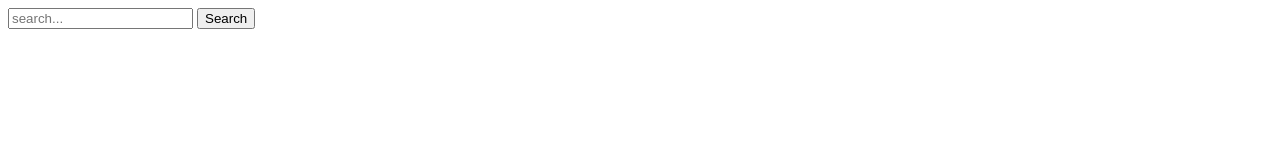
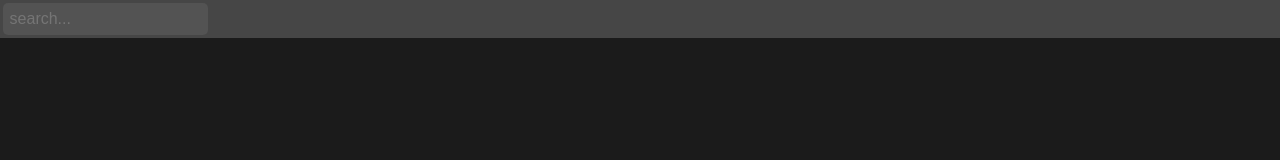
Before and after one commit to fahendeck/personal, a plain HTML site: page index.html in a window 1280 px wide. Drawn offline with Linux system fonts and the light colour scheme; the site is published under a folder, as on GitHub Pages, so addresses that start at the root find nothing.

Commit message:
Update index.html

```diff
--- a/index.html
+++ b/index.html
@@ -2,8 +2,8 @@
 <html lang="en">
 <head>
     <meta charset="UTF-8">
-    <link rel="stylesheet" href="/css/main.css">
-    <link rel="stylesheet" href="/css/dark.css">
+    <link rel="stylesheet" href="./css/main.css">
+    <link rel="stylesheet" href="./css/dark.css">
     <link rel="stylesheet" href="https://cdnjs.cloudflare.com/ajax/libs/font-awesome/4.7.0/css/font-awesome.css" integrity="sha512-5A8nwdMOWrSz20fDsjczgUidUBR8liPYU+WymTZP1lmY9G6Oc7HlZv156XqnsgNUzTyMefFTcsFH/tnJE/+xBg==" crossorigin="anonymous" />
     <meta name="viewport" content="width=device-width, initial-scale=1.0">
     <title>Document</title>
```
